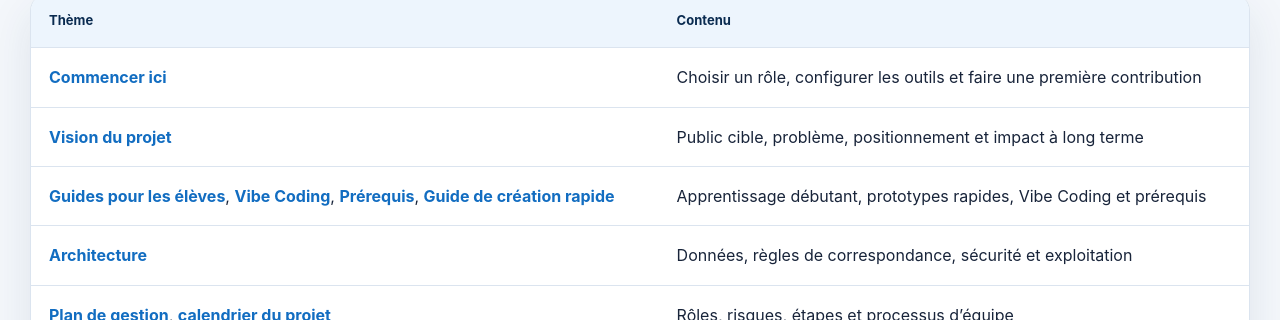
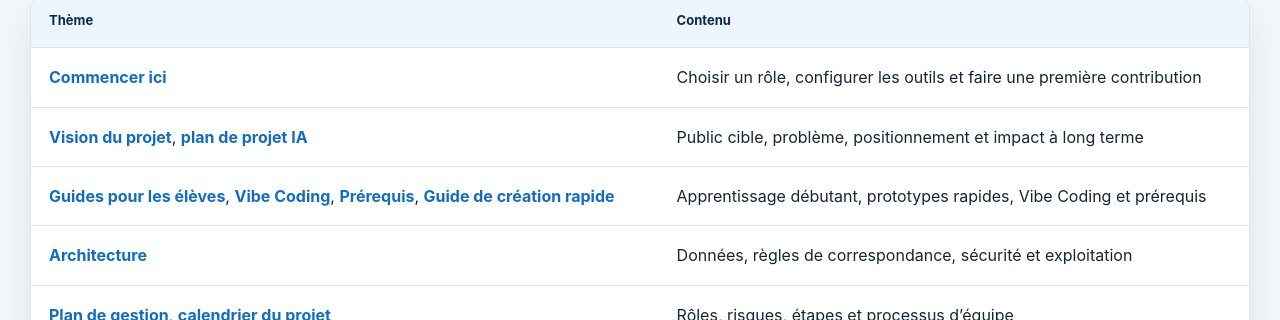
Before and after one commit to andyxuan2010/OpportunityEquityEngine, a Jekyll site: the page built from index.FR.md, in a window 1280 px wide and 900 px high, scrolled down 376 px. Shown: the part 133-453 px from the top of the window. Built offline with Jekyll 4.4.1, drawn with Linux system fonts in a browser that asks for light colours.

Commit message:
Show all documents in each multi-file category

```diff
--- a/index.FR.md
+++ b/index.FR.md
@@ -14,7 +14,7 @@ Choisissez une collection pour découvrir la vision du projet, le parcours d’a
 | Thème | Contenu |
 |---|---|
 | [Commencer ici](docs/00-start-here/START_HERE.html) | Choisir un rôle, configurer les outils et faire une première contribution |
-| [Vision du projet](docs/01-initiative/initiative.html) | Public cible, problème, positionnement et impact à long terme |
+| [Vision du projet](docs/01-initiative/initiative.html), [plan de projet IA](docs/01-initiative/Opportunity_Equity_Engine.html) | Public cible, problème, positionnement et impact à long terme |
 | [Guides pour les élèves](docs/03-student-guides/BEGINNER_PROJECT_GUIDE.html), [Vibe Coding](docs/03-student-guides/VIBE_CODING_FOR_STUDENTS.html), [Prérequis](docs/03-student-guides/LEARNING_PREREQUISITES.html), [Guide de création rapide](docs/03-student-guides/QUICK_APP_AND_WEBSITE_BUILD_GUIDE.html) | Apprentissage débutant, prototypes rapides, Vibe Coding et prérequis |
 | [Architecture](docs/02-architecture/architecture.html) | Données, règles de correspondance, sécurité et exploitation |
 | [Plan de gestion](docs/04-delivery/PROJECT_MANAGEMENT_PLAN.html), [calendrier du projet](docs/04-delivery/PROJECT_TIMELINE.html) | Rôles, risques, étapes et processus d’équipe |
--- a/index.md
+++ b/index.md
@@ -18,16 +18,19 @@ Choose a collection to browse the initiative, student learning path, product des
     <span>Choose a role, set up your tools, and make your first contribution.</span>
     <b>Begin the project <span aria-hidden="true">↗</span></b>
   </a>
-  <a class="library-card library-card-blue" href="docs/01-initiative/initiative.html">
+  <div class="library-card library-card-blue">
     <span class="library-icon">◇</span>
     <strong>Initiative &amp; vision</strong>
     <span>Purpose, audience, problem, and the long-term goal.</span>
-    <b>Explore initiative <span aria-hidden="true">↗</span></b>
-  </a>
+    <div class="library-card-links" aria-label="Initiative document links">
+      <a href="docs/01-initiative/initiative.html">Initiative <span aria-hidden="true">↗</span></a>
+      <a href="docs/01-initiative/Opportunity_Equity_Engine.html">AI project plan <span aria-hidden="true">↗</span></a>
+    </div>
+  </div>
   <div class="library-card library-card-purple library-card-student-guides">
     <span class="library-icon">▦</span>
     <strong>Student guides</strong>
-    <span>Beginner-friendly learning, vibe coding, and prerequisites.</span>
+    <span>Beginner-friendly learning, vibe coding, rapid prototypes, and prerequisites.</span>
     <div class="library-card-links" aria-label="Student guide links">
       <a href="docs/03-student-guides/BEGINNER_PROJECT_GUIDE.html">Beginner project guide <span aria-hidden="true">↗</span></a>
       <a href="docs/03-student-guides/VIBE_CODING_FOR_STUDENTS.html">Vibe coding for students <span aria-hidden="true">↗</span></a>
@@ -45,7 +48,10 @@ Choose a collection to browse the initiative, student learning path, product des
     <span class="library-icon">◷</span>
     <strong>Delivery plan</strong>
     <span>Roles, risks, tools, milestones, and the semester plan.</span>
-    <b><a href="docs/04-delivery/PROJECT_MANAGEMENT_PLAN.html">Management plan <span aria-hidden="true">↗</span></a><a href="docs/04-delivery/PROJECT_TIMELINE.html">Timeline <span aria-hidden="true">↗</span></a></b>
+    <div class="library-card-links" aria-label="Delivery document links">
+      <a href="docs/04-delivery/PROJECT_MANAGEMENT_PLAN.html">Management plan <span aria-hidden="true">↗</span></a>
+      <a href="docs/04-delivery/PROJECT_TIMELINE.html">Timeline <span aria-hidden="true">↗</span></a>
+    </div>
   </div>
   <a class="library-card library-card-blue" href="docs/05-build/DEMO_IMPLEMENTATION_GUIDE.html">
     <span class="library-icon">⌘</span>
@@ -184,10 +190,10 @@ Use [docs/INDEX.md](docs/INDEX.html) as the central index. The documentation is
 
 | Topic | Contents |
 |---|---|
-| [01 — Initiative](docs/01-initiative/initiative.html) | Purpose, audience, problem, goal, product vision, and bilingual plans |
+| [01 — Initiative](docs/01-initiative/initiative.html), [AI project plan](docs/01-initiative/Opportunity_Equity_Engine.html) | Purpose, audience, problem, goal, product vision, and bilingual plans |
 | [02 — Architecture](docs/02-architecture/architecture.html) | System components, data model, matching, search, security, and operations |
 | [03 — Student guides](docs/03-student-guides/BEGINNER_PROJECT_GUIDE.html), [Vibe coding](docs/03-student-guides/VIBE_CODING_FOR_STUDENTS.html), [Prerequisites](docs/03-student-guides/LEARNING_PREREQUISITES.html), [Quick app and website guide](docs/03-student-guides/QUICK_APP_AND_WEBSITE_BUILD_GUIDE.html) | Beginner path, quick prototypes, vibe coding, prerequisites, and knowledge gaps |
-| [04 — Delivery](docs/04-delivery/PROJECT_MANAGEMENT_PLAN.html) | Roles, tools, cost, risks, team process, and 16-week timeline |
+| [04 — Delivery](docs/04-delivery/PROJECT_MANAGEMENT_PLAN.html), [Project timeline](docs/04-delivery/PROJECT_TIMELINE.html) | Roles, tools, cost, risks, team process, and 16-week timeline |
 | [05 — Build](docs/05-build/DEMO_IMPLEMENTATION_GUIDE.html) | Step-by-step implementation, code examples, testing, and deployment |
 | [06 — Demo](docs/06-demo/DEMO_DELIVERABLES.html) | End-user screens, presentation flow, and visual product deliverables |
 
```
Also changed, not shown: index.CN.md (+1 -1 lines).
